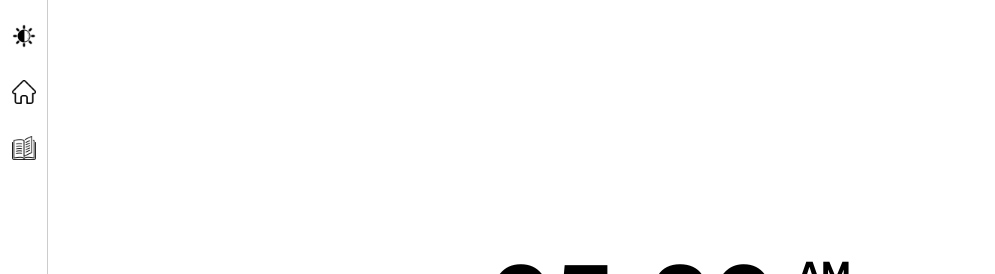
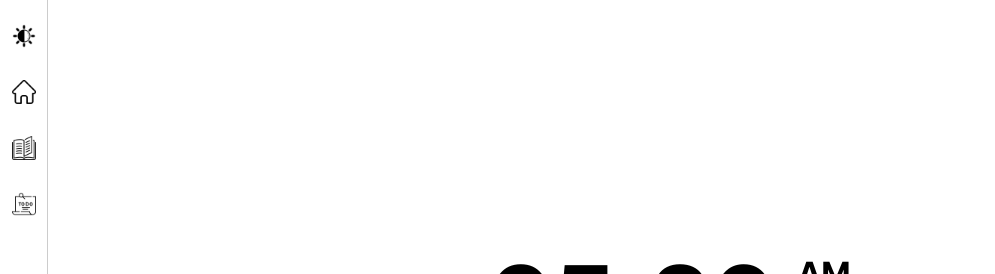
Before and after one commit to YouYou94/local-memo-app, a React (Create React App) app: page / in a window 1280 px wide. Shown: the top 274 px of the page, without its empty margins (0-995 px from the left). Built offline with nearby package versions, Linux system fonts and the light colour scheme.

Commit message:
Add: To do menu 추가

```diff
--- a/src/components/common/sideBar/SideBar.tsx
+++ b/src/components/common/sideBar/SideBar.tsx
@@ -1,9 +1,10 @@
 import { useRecoilState } from 'recoil';
+import { Nav, List, Item, Icon } from './SideBarStyled';
+import { modeState } from '../../../recoil';
 import DARKMODE from '../../../assets/menu/darkmode.png';
 import HOME from '../../../assets/menu/home.png';
 import READ from '../../../assets/menu/read.png';
-import { Nav, List, Item, Icon } from './SideBarStyled';
-import { modeState } from '../../../recoil';
+import TODO from '../../../assets/menu/todo.png';
 
 export const SideBar = ({ setTap }: any) => {
   const [mode, setMode] = useRecoilState(modeState);
@@ -11,8 +12,10 @@ export const SideBar = ({ setTap }: any) => {
     if (mode === 'bright') setMode('dark');
     else setMode('bright');
   };
+
   const handleClickHome = () => setTap(0);
   const handleClickRead = () => setTap(1);
+  const handleClickTodo = () => setTap(2);
 
   return (
     <Nav>
@@ -26,6 +29,9 @@ export const SideBar = ({ setTap }: any) => {
         <Item onClick={handleClickRead} title="노트| 추가 조회 수정 삭제">
           <Icon icon={READ} />
         </Item>
+        <Item onClick={handleClickTodo} title="할일| To Do List">
+          <Icon icon={TODO} />
+        </Item>
       </List>
     </Nav>
   );
```
Also changed, not shown: src/assets/menu/todo.png (added).
